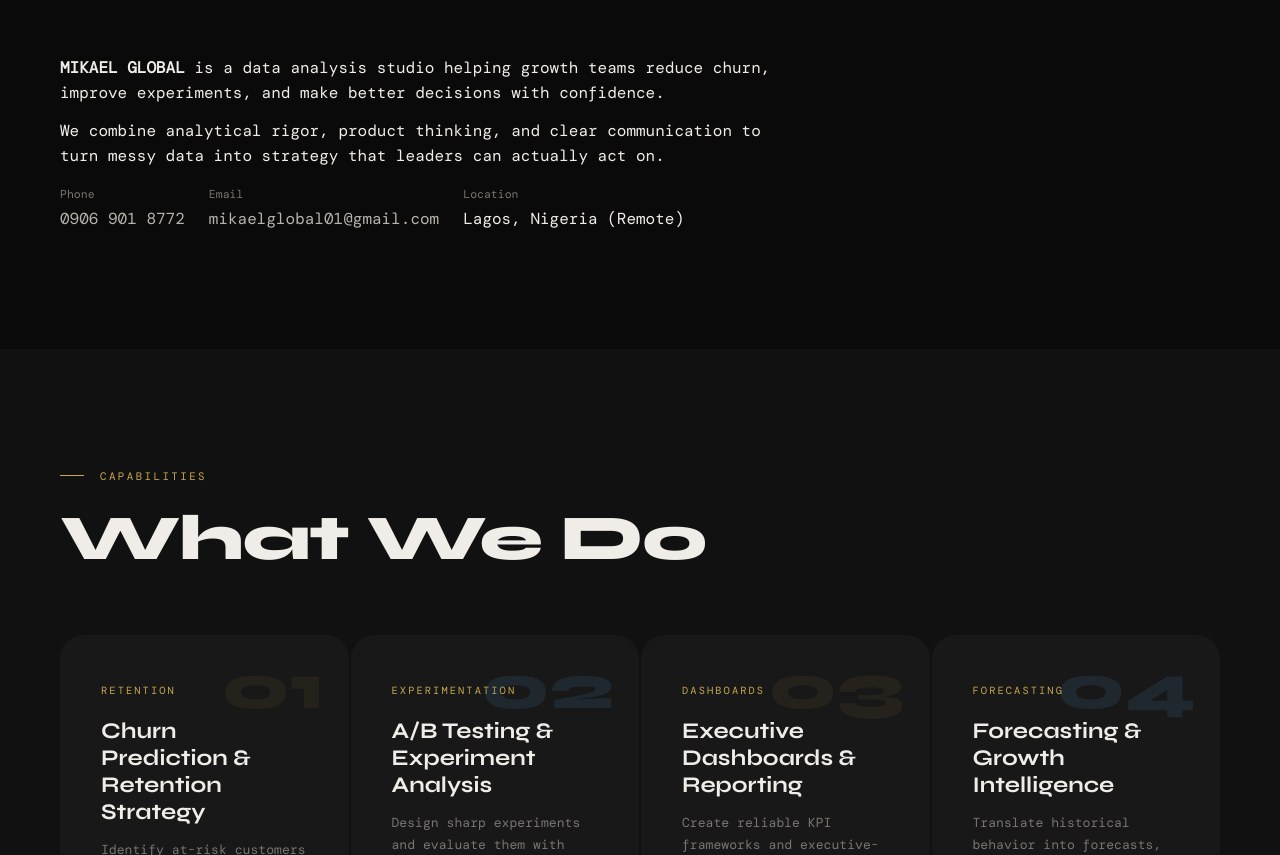
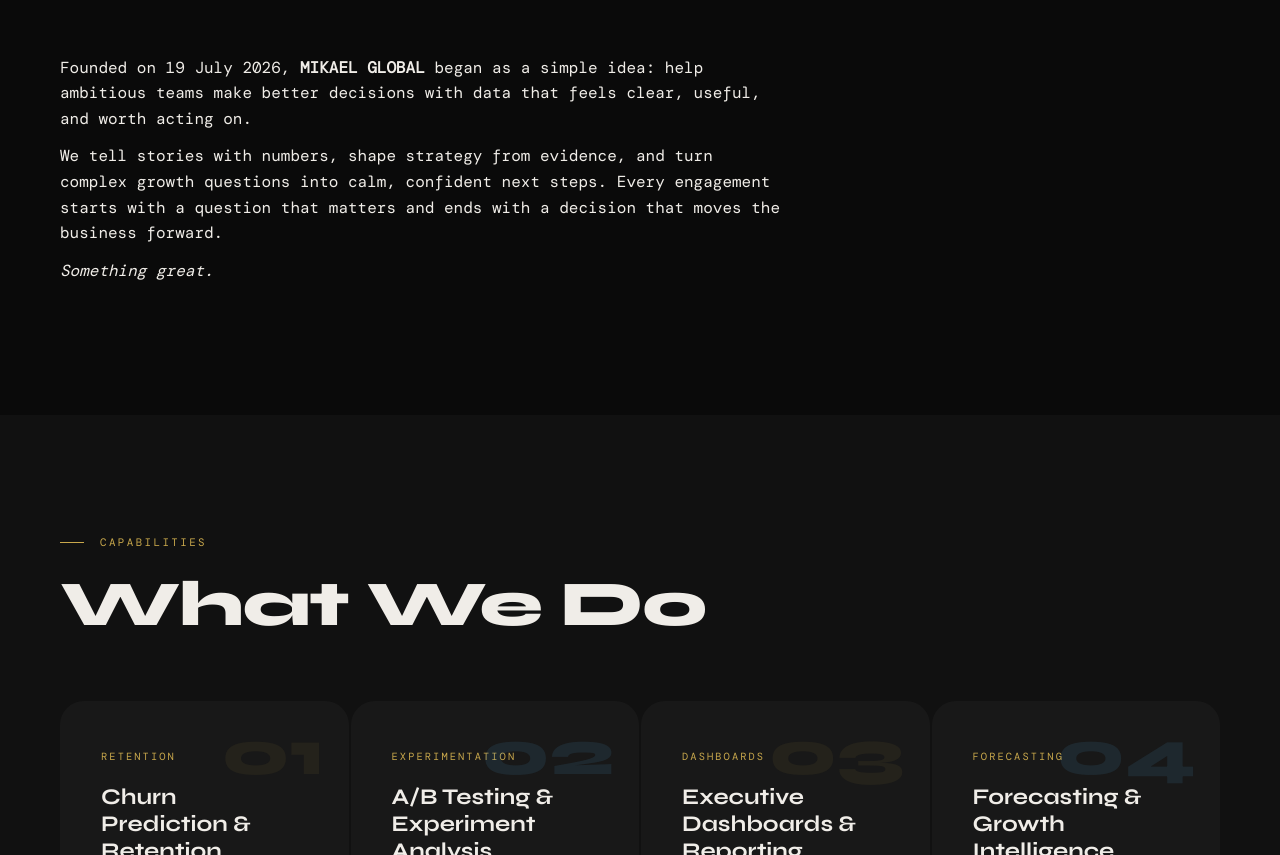
Before and after one commit to mikaelglobal/the-empire-11ty, an Eleventy site: page src/index.njk in a window 1280 px wide. Shown: the part 2200-3055 px from the top of the page. Built offline with nearby package versions, Linux system fonts and the light colour scheme; Eleventy itself is replaced by a stand-in of ours; files that its build step writes are made by us from their sources; a web font is replaced by a local one.

Commit message:
company 1.2

```diff
--- a/src/index.njk
+++ b/src/index.njk
@@ -117,26 +117,14 @@
     <div class="section-eyebrow">Who We Are</div>
     <h2 class="section-title">Turning data into<br><em style="color:var(--gold);font-style:normal;">clarity</em>.</h2>
     <p class="about-bio">
-      <strong>MIKAEL GLOBAL</strong> is a data analysis studio helping growth teams reduce churn, improve experiments, and make better decisions with confidence.
+      Founded on 19 July 2026, <strong>MIKAEL GLOBAL</strong> began as a simple idea: help ambitious teams make better decisions with data that feels clear, useful, and worth acting on.
     </p>
     <p class="about-bio">
-      We combine analytical rigor, product thinking, and clear communication to turn messy data into strategy that leaders can actually act on.
+      We tell stories with numbers, shape strategy from evidence, and turn complex growth questions into calm, confident next steps. Every engagement starts with a question that matters and ends with a decision that moves the business forward.
     </p>
-
-    <div class="about-contact-row">
-      <div class="contact-item">
-        <span class="ci-label">Phone</span>
-        <a href="tel:{{ site.social.phone | replace(' ', '') }}">{{ site.social.phone }}</a>
-      </div>
-      <div class="contact-item">
-        <span class="ci-label">Email</span>
-        <a href="mailto:{{ site.social.email }}">{{ site.social.email }}</a>
-      </div>
-      <div class="contact-item">
-        <span class="ci-label">Location</span>
-        <span>{{ site.social.location }}</span>
-      </div>
-    </div>
+    <p class="about-bio">
+      <em>Something great.</em>
+    </p>
   </div>
 </section>
 
```
